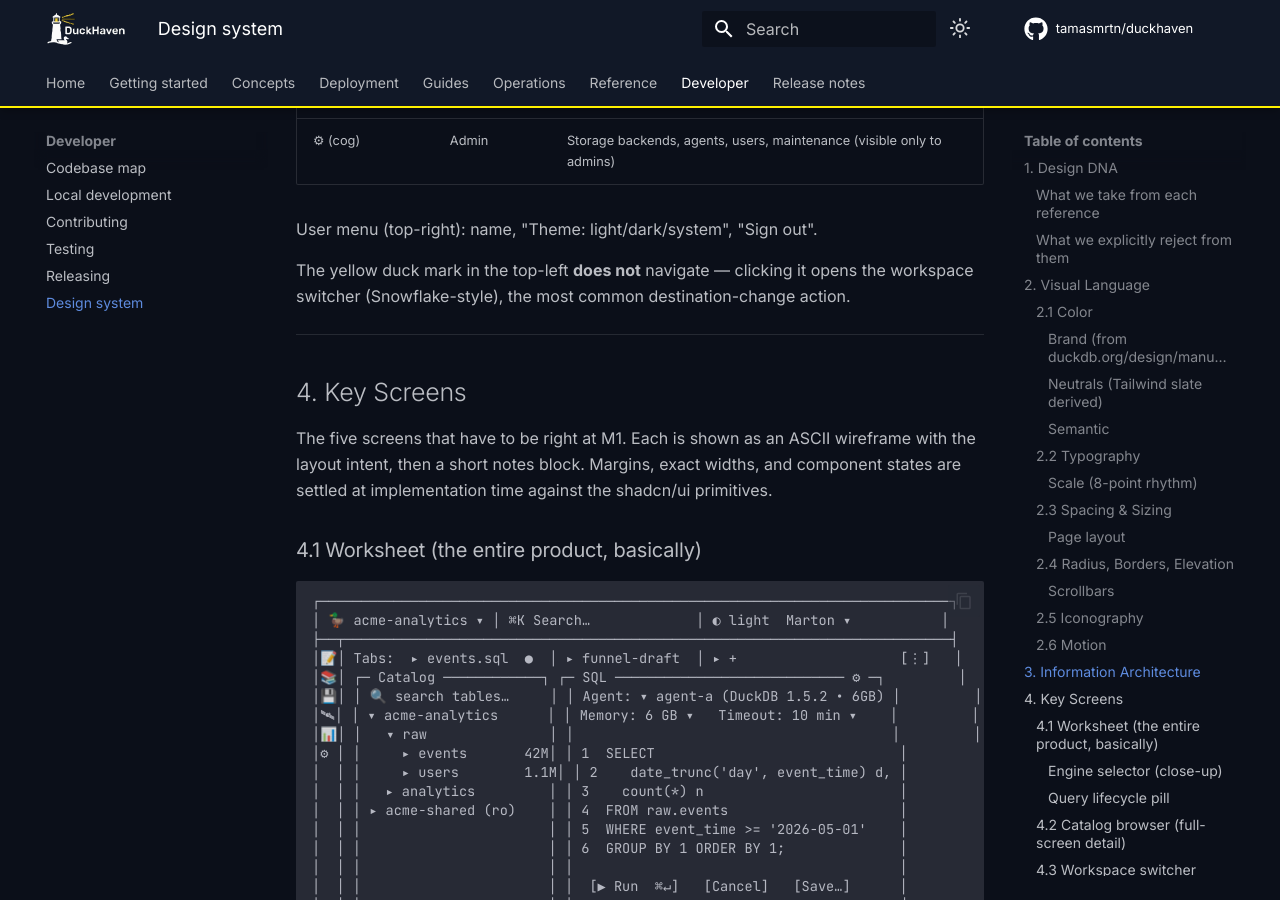
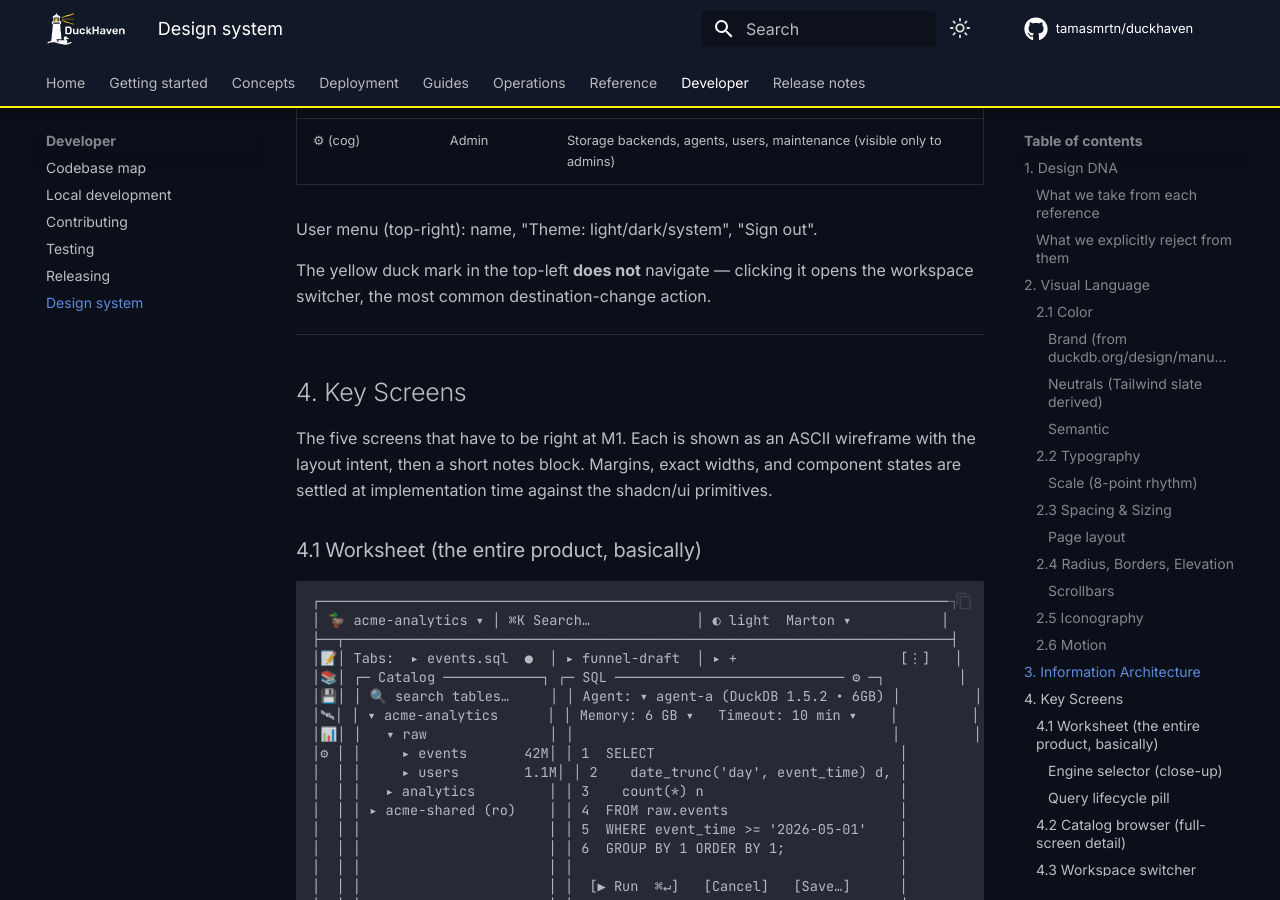
Before and after one commit to tamasmrtn/duckhaven, an MkDocs documentation site: the page built from docs/developer/design-system.md, in a window 1280 px wide and 900 px high, scrolled down 8942 px. Built offline with MkDocs 1.6.1 and Material for MkDocs 9.7.7, drawn with Linux system fonts in a browser that asks for light colours; comment, search, counter and statistics services are not loaded; some of the changed text lies outside the part shown.

Commit message:
docs: Remove Snowflake references from docs and code comments
The same treatment as the Databricks references: each comparison with
Snowflake or Snowsight is reworded to state the point on its own. The
README's positioning is deliberately unchanged.

```diff
--- a/docs/developer/design-system.md
+++ b/docs/developer/design-system.md
@@ -38,7 +38,7 @@
 
 ### What we take from each reference
 
-| From hosted SQL editors | From Snowflake Snowsight | From DuckDB itself |
+| From hosted SQL editors | From hosted worksheet UIs | From DuckDB itself |
 |---|---|---|
 | Tabbed worksheets, command palette (Cmd/Ctrl-K) | Per-worksheet context bar (warehouse + role → here: **agent + workspace**) | Lemon yellow brand, railroad/junction motif |
 | Catalog browser permanently docked left | Worksheet explorer as a flat searchable list | Monospace identifiers, dark code blocks with syntax tokens |
@@ -144,7 +144,7 @@
 
 ### 2.3 Spacing & Sizing
 
-4-pt grid. Density is closer to Linear than to Snowflake.
+4-pt grid. Density is closer to Linear than to a data warehouse console.
 
 | Token | px |
 |---|---|
@@ -299,8 +299,7 @@
 User menu (top-right): name, "Theme: light/dark/system", "Sign out".
 
 The yellow duck mark in the top-left **does not** navigate — clicking it
-opens the workspace switcher (Snowflake-style), the most common
-destination-change action.
+opens the workspace switcher, the most common destination-change action.
 
 ---
 
@@ -708,8 +707,8 @@
 
 1. **Q-UI-1.** Workspace switcher: surface storage backend kind as an
    icon (current sketch) or as a colored capsule? **Default: icon.**
-2. **Q-UI-2.** Show per-statement results stacked or tabbed (Snowflake-style)
-   when a script has multiple statements?
+2. **Q-UI-2.** Show per-statement results stacked or tabbed when a script has
+   multiple statements?
    **Default: tabbed.** Stacking gets noisy past two statements.
 3. **Q-UI-3.** Should the agent picker remember per-worksheet *or* per-
    workspace? **Resolved: per-worksheet**, stored on the server-side
```
Also changed, not shown: docs/concepts/mcp-server.md (+1 -1 lines), docs/concepts/permissions.md (+3 -3 lines), docs/concepts/sql-sessions.md (+1 -1 lines), docs/reference/sql-support.md (+1 -2 lines), 4 other files.
